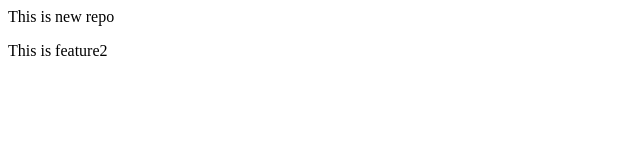
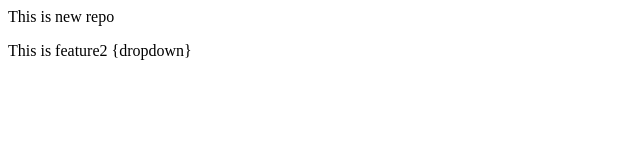
Before and after one commit to SantoshiRB00100/Localrepo, a plain HTML site: page index.html in a window 1280 px wide. Shown: the full height of the page, 0-640 px from the left. Drawn offline with Linux system fonts and the light colour scheme.

Commit message:
Add dropdown

```diff
--- a/index.html
+++ b/index.html
@@ -1,2 +1,2 @@
 <p>This is new repo</p>
-<p>This is feature2</p>
+<p>This is feature2 {dropdown}</p>
```
